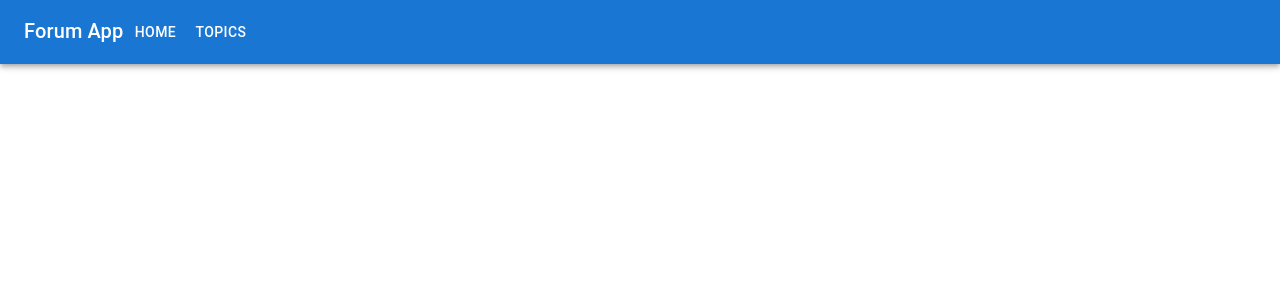
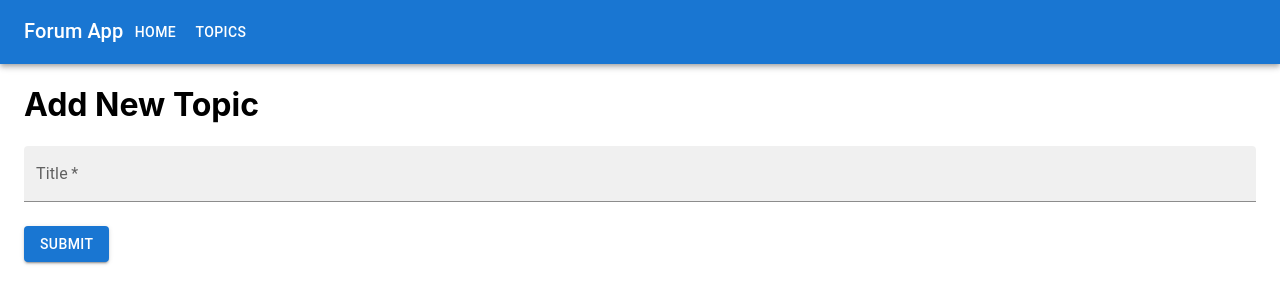
Before and after one commit to ivokamenarov/mse-forum-2023, a React (Create React App) app: page /topics/add in a window 1280 px wide. Shown: the top 304 px of the page. Built offline with nearby package versions, Linux system fonts and the light colour scheme.

Commit message:
Add topic page

```diff
--- a/src/App.js
+++ b/src/App.js
@@ -4,6 +4,8 @@ import Container from '@mui/material/Container';
 import HomePage from './components/HomePage';
 import AllTopicsPage from './components/AllTopicsPage';
 import AppNavigation from './components/AppNavigation';
+import AddTopicPage from './components/AddTopicPage';
+import TopicPage from './components/TopicPage';
 
 function App() {
   return (
@@ -13,7 +15,8 @@ function App() {
         <Routes>
           <Route path="/" element={ <HomePage/> } />
           <Route path="/topics" element={ <AllTopicsPage/> } />
-          {/* <Route path="/topics/:topicId" element={ <Topic/> } /> */}
+          <Route path="/topics/add" element={ <AddTopicPage/> } />
+          <Route path="/topics/:topicId" element={ <TopicPage/> } />
         </Routes>
       </Container>
     </div>
--- /dev/null
+++ b/src/components/AddTopicPage.jsx
@@ -0,0 +1,35 @@
+import { Button, TextField } from "@mui/material";
+import { useState } from "react";
+import {useNavigate} from 'react-router-dom'
+import api from '../services/api'
+
+export default () => {
+
+    const [title, setTitle] = useState('');
+    const navigate = useNavigate();
+
+    const handleSubmit = (event) => {
+        event.preventDefault();
+        api.post('/topics', {title, userId: 1})
+            .then(() => {
+                navigate('/topics');
+            })
+    }
+
+    return (
+        <form onSubmit={handleSubmit}>
+            <h1>Add New Topic</h1>
+            <TextField
+                id="title"
+                label="Title"
+                variant="filled"
+                onChange={e => setTitle(e.target.value)}
+                required
+                type="input"
+                sx={{mb: 3}}
+                fullWidth
+                value={title}/>
+            <Button variant="contained" type="submit">Submit</Button>
+        </form>
+    )
+}
--- a/src/components/AllTopicsPage.jsx
+++ b/src/components/AllTopicsPage.jsx
@@ -1,9 +1,10 @@
-import { CircularProgress, Table, TableBody, TableCell, TableContainer, TableHead, TableRow, Paper } from '@mui/material';
+import { CircularProgress, Table, TableBody, TableCell, TableContainer, TableHead, TableRow, Paper, Button } from '@mui/material';
 import useFetch from './useFetch';
+import { Link } from 'react-router-dom';
 
 export default function AllTopicsPage() {
 
-    const {data, loading} = useFetch('get', '/topics')
+    const {data, loading} = useFetch('/topics')
 
     if (loading) {
         return <CircularProgress />
@@ -11,6 +12,7 @@ export default function AllTopicsPage() {
 
     return <>
         <h1>All Topics</h1>
+        <Button variant="contained" component={Link} to='/topics/add'>Add Topic</Button>
         <TableContainer component={Paper}>
             <Table sx={{ minWidth: 650 }} aria-label="simple table">
             <TableHead>
@@ -22,13 +24,13 @@ export default function AllTopicsPage() {
                 </TableRow>
             </TableHead>
             <TableBody>
-                {data.map((row, index) => (
+                {data.map((row) => (
                     <TableRow
-                        key={index}
+                        key={row.id}
                         sx={{ '&:last-child td, &:last-child th': { border: 0 } }}
                     >
                         <TableCell component="th" scope="row">
-                        {row.title}
+                        <Link to={'/topics/' + row.id}>{row.title}</Link>
                         </TableCell>
                         <TableCell align="right">{row.userId}</TableCell>
                         <TableCell align="right">{row.replies.length}</TableCell>
--- /dev/null
+++ b/src/components/Reply.jsx
@@ -0,0 +1,17 @@
+import {Card, CardContent, Typography} from '@mui/material';
+
+const Reply = ({data}) => {
+
+    return <Card sx={{ minWidth: 275 }}>
+        <CardContent>
+            <Typography sx={{ fontSize: 14 }} color="text.secondary" gutterBottom>
+                User: {data.userId}
+            </Typography>
+            <Typography variant="body2">
+                {data.text}
+            </Typography>
+        </CardContent>
+    </Card>
+}
+
+export default Reply;
--- /dev/null
+++ b/src/components/TopicPage.jsx
@@ -0,0 +1,22 @@
+import { useParams } from "react-router-dom";
+import useFetch from "./useFetch";
+import { CircularProgress } from "@mui/material";
+import Reply from "./Reply";
+
+
+export default () => {
+
+    const {topicId} = useParams();
+
+    const {data, loading} = useFetch(`/topics/${topicId}`)
+
+    if (loading) {
+        return <CircularProgress />
+    }
+
+    return <>
+        <h1>{data.title}</h1>
+        <p>replies: {data.replies.length}</p>
+        {data.replies.map(reply => <Reply data={reply}/>)}
+    </>;
+}
--- a/src/components/useFetch.jsx
+++ b/src/components/useFetch.jsx
@@ -1,15 +1,15 @@
 import {useEffect, useState} from 'react';
 import api from '../services/api'
 
-export default (type, url, body = {}) => {
+export default (url) => {
 
     const [data, setData] = useState([]);
-    const [loading, setLoading] = useState(false);
+    const [loading, setLoading] = useState(true);
     const [error, setError] = useState()
 
     useEffect(() => {
         setLoading(true);
-        api[type](url, body)
+        api.get(url)
             .then((response) => {
                 setData(response.data);
             })
@@ -19,7 +19,7 @@ export default (type, url, body = {}) => {
             .finally(() => {
                 setLoading(false);
             });
-    }, []);
+    }, [url]);
 
     return(
         {data, loading, error}
```
